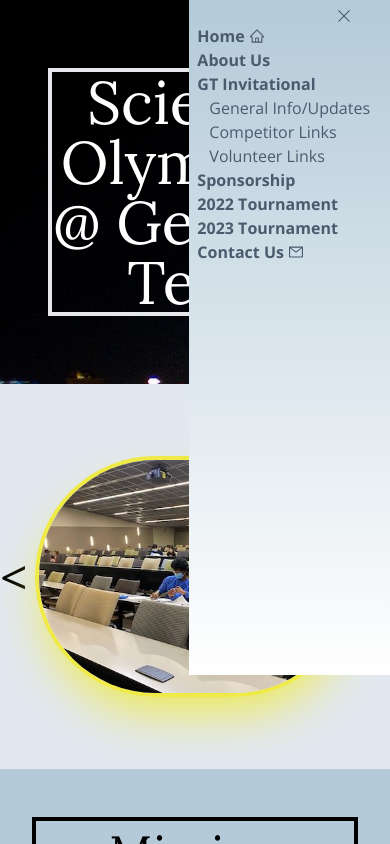
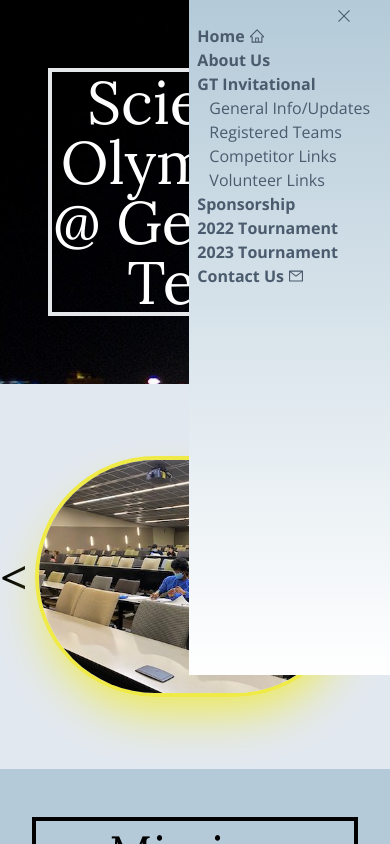
Before and after one commit to scioly-gatech/website, a Next.js app: page / in a window 390 px wide. Both pictures are taken after a click on the button 366 px from the left and 14 px from the top of the page. Shown: the top 844 px of the page. Built offline with nearby package versions, Linux system fonts and the light colour scheme.

Commit message:
Confirmed teams update

```diff
--- a/src/app/components/Navbar.tsx
+++ b/src/app/components/Navbar.tsx
@@ -100,9 +100,9 @@
                     <li>
                         <Link href="/currentTournament/updates" className="my-2 mx-3"> General Info/Updates </Link>
                     </li>
-                    {/*<li>
+                    <li>
                         <Link href="/currentTournament/teamInfo" className="my-2 mx-3"> Registered Teams </Link>
-  </li>*/}
+  </li>
                     <li>
                         <Link href="/currentTournament/compInfo" className="my-2 mx-3"> Competitor Links </Link>
                     </li>
@@ -150,9 +150,9 @@
                             <li>
                                 <Link href="/currentTournament/updates" className="hover:opacity-40 hover:underline text-xl"> General Info/Updates </Link>
                             </li>
-                           {/* <li>
+                           <li>
                                 <Link href="/currentTournament/teamInfo" className="hover:opacity-40 hover:underline text-xl"> Registered Teams </Link>
-  </li>  */}
+  </li>
                             <li>
                                 <Link href="/currentTournament/compInfo" className="hover:opacity-40 hover:underline text-xl"> Competitor Links </Link>
                             </li>
--- a/src/app/currentTournament/teamInfo/page.tsx
+++ b/src/app/currentTournament/teamInfo/page.tsx
@@ -1,4 +1,4 @@
-{/*'use client'
+'use client'
 
 import { AnimatePresence, motion } from 'framer-motion'
 import { Lora } from 'next/font/google'
@@ -27,7 +27,7 @@
           <p className="bg-lightBlue text-darkBlue text-center text-xl m-4 lg:m-12 lg:mx-72 p-5 shadow-darkBlue dark:shadow-white shadow-lg">
           <a href="https://docs.google.com/spreadsheets/d/1z4jwXF153mhkRGWuLyKvkAcD6BVCTugrgrTZyNHgzHc/edit?usp=sharing" target="_blank" className="underline font-bold text-4xl"> Registered Teams/Payment Status </a>
             <br />
-            Here are the teams that we have confirmed for the 2024 Yellow Jacket Invitational:
+            Confirmed teams for the 2024 Yellow Jacket Invitational!
 
             <iframe src="https://docs.google.com/spreadsheets/d/e/2PACX-1vQBluwwHqoC3GpygCkKHMHSCmFpDvGBal7WKuswi1TUJ4dpSslWS5kCeiJDRAOTWSdLagkESmFdNhbK/pubhtml?widget=true&amp;headers=false" width="100%" height="750"></iframe>
           </p>
@@ -35,4 +35,4 @@
         </main>
     </>
   )
-} */}
+}
```
